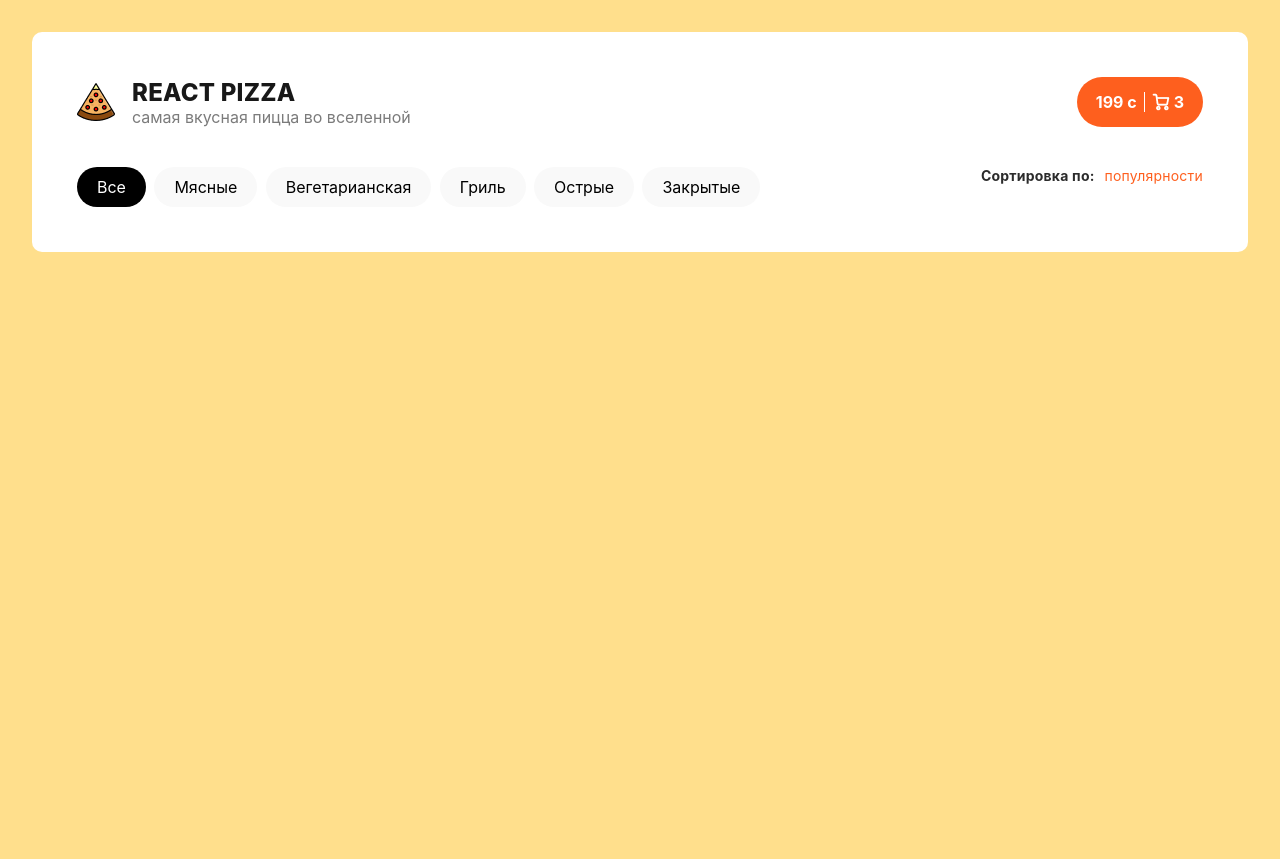
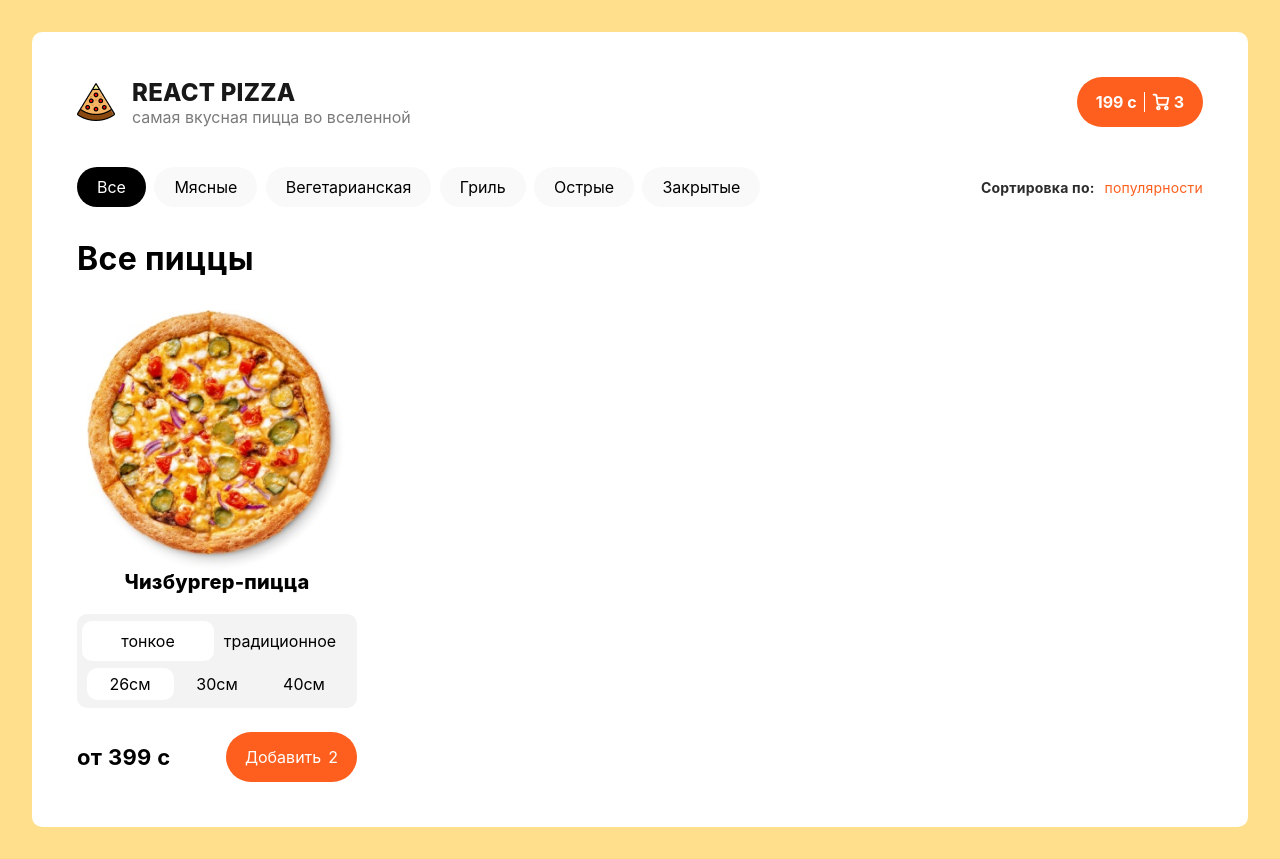
Before and after one commit to gyyazali/31github, a React (Create React App) app: page / in a window 1280 px wide. Before the commit the page ends 800 px from the top, so only its background shows below. Built offline with nearby package versions, Linux system fonts and the light colour scheme.

Commit message:
add pizza card

```diff
--- a/src/App.css
+++ b/src/App.css
@@ -67,6 +67,7 @@
 
 .nav {
   display: flex;
+  align-items: center;
   justify-content: space-between;
   margin-top: 40px;
 }
@@ -105,3 +106,17 @@
   font-weight: 400;
   cursor: pointer;
 }
+
+.pizzas {
+  display: flex;
+  flex-direction: column;
+  margin-top: 32px;
+}
+
+.pizzas_title {
+  color: #000;
+  font-size: 32px;
+  font-weight: 700;
+  letter-spacing: 0.32px;
+  margin-bottom: 32px;
+}
--- a/src/components/App.jsx
+++ b/src/components/App.jsx
@@ -1,6 +1,7 @@
 import "../../src/App.css"
 import shopCar from "../assets/shop-car.png"
 import pizzaIcon from "../assets/pizzaIcon.png"
+import { Pizza_card } from "./pizza_card/pizza_card";
 
 function App() {
   return (
@@ -39,7 +40,12 @@ function App() {
             </p>
           </div>
         </nav>
-        <div className="pizzas"></div>
+        <div className="pizzas">
+          <p className="pizzas_title">Все пиццы</p>
+          <div className="pizza_cards">
+            <Pizza_card />
+          </div>
+        </div>
       </div>
     </div>
   );
--- /dev/null
+++ b/src/components/pizza_card/pizza_card.jsx
@@ -0,0 +1,29 @@
+import css from "./pizza_card.module.css"
+import pizza1 from "../../assets/pizza1.png"
+
+export const Pizza_card = () => {
+    return (
+        <div className={css.card}>
+            <img src={pizza1} alt="" className={css.card_img} />
+            <p className={css.card_name}>Чизбургер-пицца</p>
+            <div className={css.card_kind}>
+                <p className={`${css.card_kind_name} ${css.card_kind_name_active}`}>тонкое</p>
+                <p className={css.card_kind_name}>традиционное</p>
+            </div>
+            <div className={css.card_size}>
+                <p className={`${css.card_size_sm} ${css.card_size_sm_active}`}>26см</p>
+                <p className={css.card_size_sm}>30см</p>
+                <p className={css.card_size_sm}>40см</p>
+            </div>
+            <div className={css.card_price}>
+                <div className={css.price_num}>
+                    от 399 с
+                </div>
+                <div className="price">
+                    Добавить
+                    <span>2</span>
+                </div>
+            </div>
+        </div>
+    )
+}
--- /dev/null
+++ b/src/components/pizza_card/pizza_card.module.css
@@ -0,0 +1,77 @@
+.card {
+    max-width: 280px;
+    width: 100%;
+    display: flex;
+    flex-direction: column;
+    align-items: center;
+}
+
+.card_img {
+    max-width: 260px;
+    width: 100%;
+}
+
+.card_name {
+    text-align: center;
+    font-size: 20px;
+    font-weight: 800;
+    letter-spacing: 0.2px;
+    margin-bottom: 20px;
+}
+.card_kind {
+    padding: 7px 5px;
+    display: flex;
+    background: #F3F3F3;
+    width: 100%;
+    border-radius: 10px 10px 0 0;
+}
+.card_kind_name {
+    display: flex;
+    align-items: center;
+    justify-content: center;
+    padding: 10px 0;
+    width: 132px;
+    cursor: pointer;
+
+}
+.card_kind_name_active {
+    background: #fff;
+    border-radius: 10px;
+}
+
+.card_size {
+    display: flex;
+    background: #F3F3F3;
+    width: 100%;
+    border-radius: 0 0 10px 10px;
+    justify-content: center;
+    padding-bottom: 8px;
+}
+
+.card_size_sm {
+    display: flex;
+    justify-content: center;
+    width: 87px;
+    padding: 6px 0;
+    cursor: pointer;
+}
+
+.card_size_sm_active {
+    background: #fff;
+    border-radius: 10px;
+}
+
+.card_price {
+    display: flex;
+    justify-content: space-between;
+    align-items: center;
+    width: 100%;
+    margin-top: 24px;
+}
+
+.price_num {
+    color: #000;
+    font-size: 22px;
+    font-weight: 700;
+    letter-spacing: 0.33px;
+}
```
Also changed, not shown: src/assets/pizza1.png (added).
